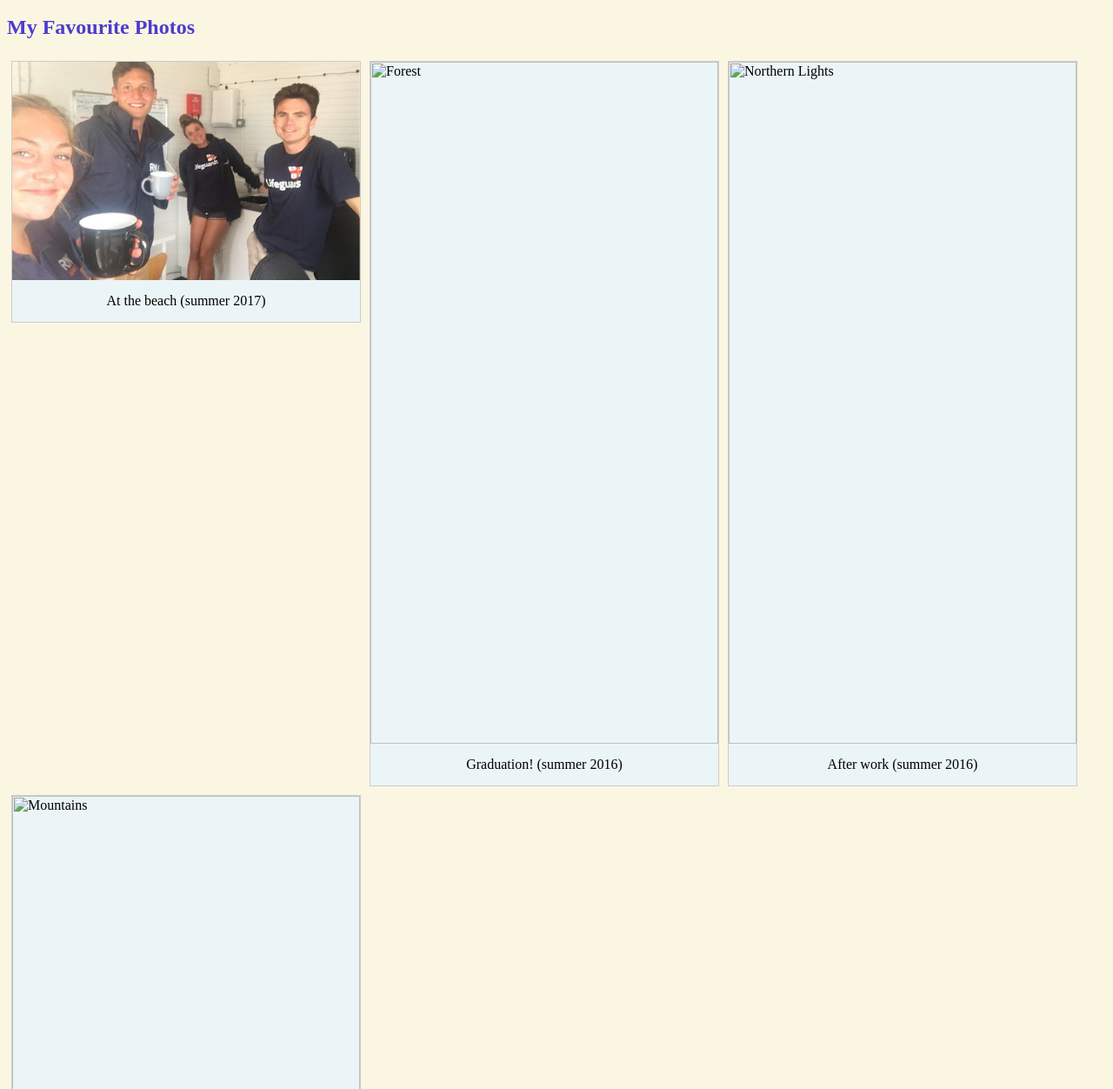
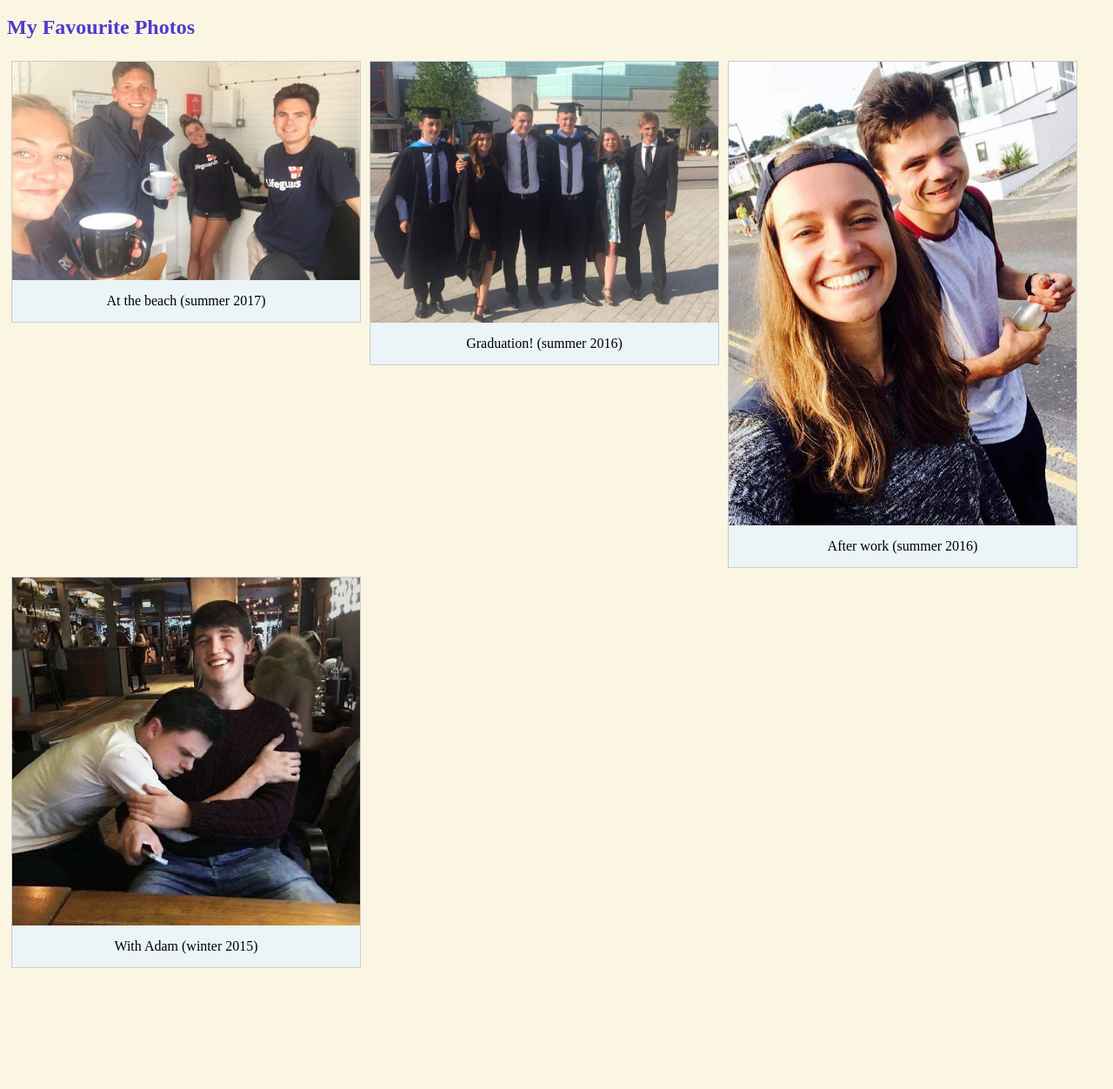
Before and after one commit to HarryLang100/html-portfolio, a plain HTML site: page index.html in a window 1280 px wide. Shown: the part 48-1300 px from the top of the page at 87% size. After the commit the page ends 1166 px from the top, so only its background shows below. Drawn offline with Linux system fonts and the light colour scheme; the site is published under a folder, as on GitHub Pages, so addresses that start at the root find nothing.

Commit message:
Fixed images and changed alt text

```diff
--- a/index.html
+++ b/index.html
@@ -10,22 +10,22 @@
 <h2>My Favourite Photos</h2>
 
 <div class="gallery">
-    <img src="./Pictures/danny.jpg" alt="Cinque Terre" width="600" height="400">
+    <img src="./Pictures/danny.jpg" alt="Four people (including me) smiling" width="600" height="400">
   <div class="desc">At the beach (summer 2017)</div>
 </div>
 
 <div class="gallery">
-    <img src="/Pictures/graduation.jpg" alt="Forest" width="600" height="400">
+    <img src="./Pictures/graduation.jpg" alt="Group of students dressed smartly at their graduation" width="600" height="400">
   <div class="desc">Graduation! (summer 2016)</div>
 </div>
 
 <div class="gallery">
-    <img src="/Pictures/helen.jpg" alt="Northern Lights" width="600" height="400">
+    <img src="./Pictures/helen.jpg" alt="Selfie of a smiling boy and girl" width="600" height="400">
   <div class="desc">After work (summer 2016)</div>
 </div>
 
 <div class="gallery">
-    <img src="/Pictures/Adam.jpg" alt="Mountains" width="600" height="400">
+    <img src="./Pictures/Adam.jpg" alt="Picture of one boy hugging another, both sat down" width="600" height="400">
   <div class="desc">With Adam (winter 2015)</div>
 </div>
 
```
